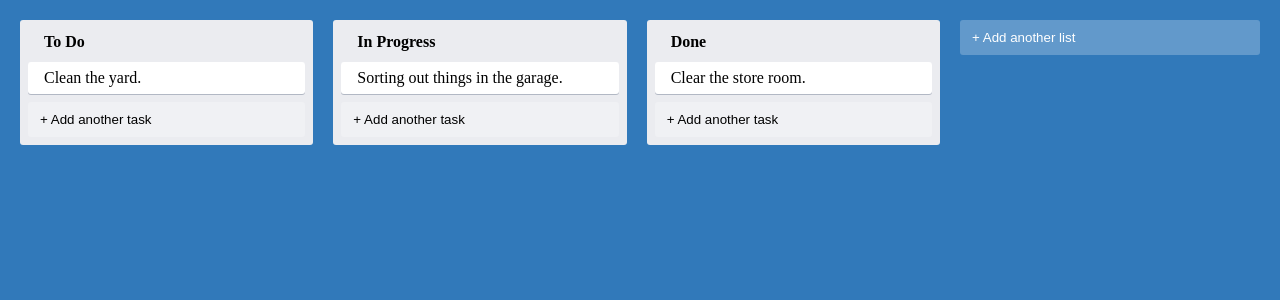
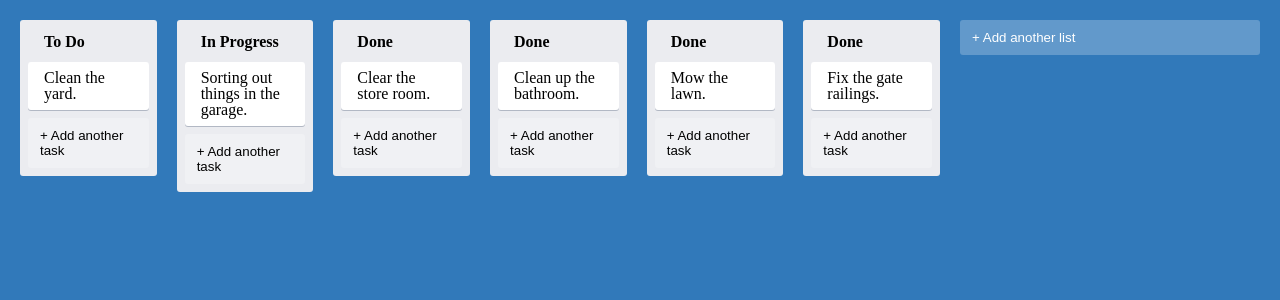
Before and after one commit to yashimwong/trello-clone, a React (Create React App) app: page / in a window 1280 px wide. Shown: the top 300 px of the page. Built offline with nearby package versions, Linux system fonts and the light colour scheme.

Commit message:
Added more sample data.

```diff
--- a/src/AppStateContext.tsx
+++ b/src/AppStateContext.tsx
@@ -25,12 +25,27 @@ const appData: AppState = {
     {
       id: "1",
       text: "In Progress",
-      tasks: [{ id: "c2", text: "Sorting out things in the garage." }],
+      tasks: [{ id: "c1", text: "Sorting out things in the garage." }],
     },
     {
       id: "2",
       text: "Done",
-      tasks: [{ id: "c3", text: "Clear the store room." }],
+      tasks: [{ id: "c2", text: "Clear the store room." }],
+    },
+    {
+      id: "3",
+      text: "Done",
+      tasks: [{ id: "c3", text: "Clean up the bathroom." }],
+    },
+    {
+      id: "4",
+      text: "Done",
+      tasks: [{ id: "c4", text: "Mow the lawn." }],
+    },
+    {
+      id: "5",
+      text: "Done",
+      tasks: [{ id: "c5", text: "Fix the gate railings." }],
     },
   ],
 };
```
